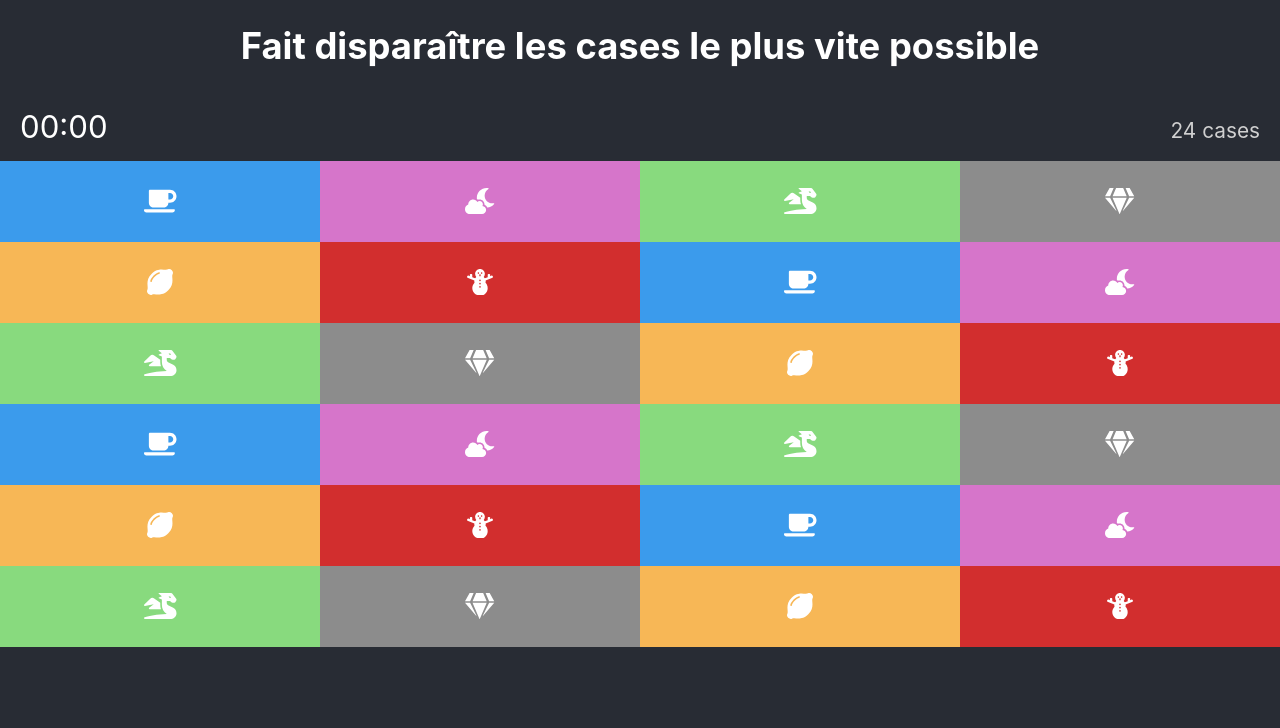
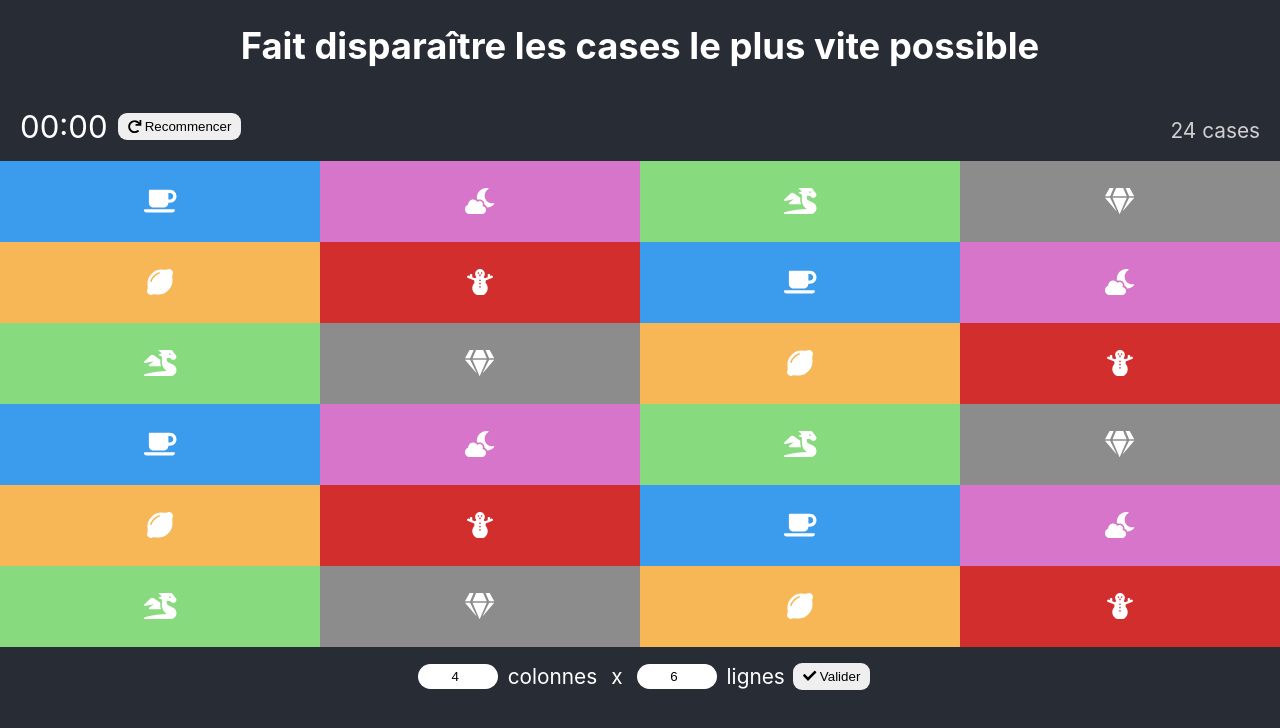
Before and after one commit to ophelielv/just-click, a React (Create React App) app: page / in a window 1280 px wide. Shown: the top 728 px of the page. Built offline with nearby package versions, Linux system fonts and the light colour scheme.

Commit message:
adding form to change the size of the board

```diff
--- a/src/App.css
+++ b/src/App.css
@@ -23,12 +23,20 @@
   cursor: pointer;
 }
 
+button.Button-default:hover{
+  opacity: 0.9;
+}
+
 h1{
   font-size: 1.4em;
 }
 
+.ml10{ margin-left: 10px; }
+
 .Chrono{
   font-size: 1.2em;
+  display: flex;
+  align-items: center;
 }
 
 .NbSquares{
@@ -62,3 +70,30 @@ ul{
   list-style: none;
   flex-direction: row;
 }
+
+.Change-game-form{
+  margin: 15px 10px;
+  display: flex;
+  justify-content: center;
+  align-items: center;
+  font-size: 0.8em;
+}
+
+.Change-game-form > label{
+  display: flex;
+  align-items: center;
+  margin: 2px 8px;
+}
+
+.Change-game-form > .Operator{
+  margin: 0px 6px;
+}
+
+.Change-game-form > label > input{
+  border-radius: 15px;
+  padding: 5px 0px 5px 10px;
+  border: none;
+  margin-right: 10px;
+  width: 70px;
+  text-align: center;
+}
--- a/src/App.js
+++ b/src/App.js
@@ -1,7 +1,7 @@
 import React, { Component } from 'react';
 import Square from './components/Square'
 import './App.css';
-import { faCoffee, faCloudMoon, faDragon, faGem, faLemon, faSnowman, faRedo } from '@fortawesome/free-solid-svg-icons'
+import { faCoffee, faCloudMoon, faDragon, faGem, faLemon, faSnowman, faRedo, faCheck } from '@fortawesome/free-solid-svg-icons'
 import { FontAwesomeIcon } from '@fortawesome/react-fontawesome'
 
 const GAME_X = 4;
@@ -12,7 +12,7 @@ class App extends Component {
     super(props);
 
     this.intervalID = null;
-    this.timeSeconds = 0
+    this.timeSeconds = 0;
 
     const squares = this._createNewGame(GAME_X, GAME_Y);
     this.state = {
@@ -22,7 +22,9 @@ class App extends Component {
       bestTimeSeconds: null,
       gameX: GAME_X,
       gameY: GAME_Y,
-    }
+      inputX: GAME_X,
+      inputY: GAME_Y,
+    };
   }
 
   _createNewGame = (X, Y) => {
@@ -184,12 +186,13 @@ class App extends Component {
    * On click on first square
    */
   _startGame = (nbSquares) => {
-    if(nbSquares === GAME_X*GAME_Y){
+    const { gameX, gameY } = this.state;
+    if(nbSquares === gameX * gameY){
       this.intervalID = setInterval(() => {
         this.timeSeconds++;
         this.setState({
           timeStr: this._secondsToStr(this.timeSeconds),
-        })
+        });
       }, 1000);
     }
   }
@@ -206,7 +209,7 @@ class App extends Component {
       if(this.state.bestTimeSeconds === null || this.timeSeconds < this.state.bestTimeSeconds){
         this.setState({
           bestTimeSeconds: this.timeSeconds,
-        })
+        });
       }
 
       this.timeSeconds = 0;
@@ -218,10 +221,43 @@ class App extends Component {
    */
   _handlePlayAgain = () => {
     const squares = this._createNewGame(this.state.gameX, this.state.gameY);
+    clearInterval(this.intervalID);
+    this.intervalID = null;
+    this.timeSeconds = 0;
     this.setState({
       squares: this._fillTheSquares(squares),
       nbSquares: GAME_X*GAME_Y,
       timeStr: this._secondsToStr(this.timeSeconds),
+    });
+  }
+
+  //-----------------------
+  //----------------------- Change size of board
+  //-----------------------
+
+  _handleSubmitChangeGame = (event) => {
+    event.preventDefault()
+    const { inputX, inputY} = this.state;
+    const squares = this._createNewGame(inputX, inputY);
+
+    this.setState({
+      squares: this._fillTheSquares(squares),
+      nbSquares: inputX * inputY,
+      timeStr: this._secondsToStr(this.timeSeconds),
+      gameX: inputX,
+      gameY: inputY,
+    });
+  }
+
+  _handleChangeInputX = (event) => {
+    this.setState({
+      inputX: parseInt(event.target.value),
+    });
+  }
+
+  _handleChangeInputY = (event) => {
+    this.setState({
+      inputY: parseInt(event.target.value),
     });
   }
 
@@ -236,6 +272,9 @@ class App extends Component {
           <p className="Subtitle">
             <span className="Chrono">
               {this.state.timeStr}
+            <button className="Button-default ml10" onClick={this._handlePlayAgain}>
+              <FontAwesomeIcon icon={faRedo} /> Recommencer
+            </button>
             </span>
             <span className="NbSquares">
               {nbSquares} case{nbSquares > 1 && 's'}
@@ -253,11 +292,22 @@ class App extends Component {
               Meilleur temps : {bestTimeStr}
             </p>
           }
-          { (nbSquares === 0) &&
-            <button className="Button-default" onClick={this._handlePlayAgain}>
-              <FontAwesomeIcon icon={faRedo} /> Recommencer
+
+          <form name="change-game" className="Change-game-form">
+            <label>
+              <input type="number" value={this.state.inputX} name="gameX" onChange={this._handleChangeInputX}/>
+              colonne{ this.state.inputX > 1 && 's'}
+            </label>
+            <span className="Operator">x</span>
+            <label>
+              <input type="number" value={this.state.inputY} name="gameY" onChange={this._handleChangeInputY}/>
+              ligne{ this.state.inputY > 1 && 's'}
+            </label>
+            <button className="Button-default" onClick={this._handleSubmitChangeGame}>
+              <FontAwesomeIcon icon={faCheck} /> Valider
             </button>
-          }
+          </form>
+
         </footer>
       </div>
     );
--- a/src/components/Square.css
+++ b/src/components/Square.css
@@ -38,3 +38,7 @@
     background-color: transparent;
     color: #626467;
 }
+
+li.Square:hover{
+    opacity: 0.8;
+}
```
